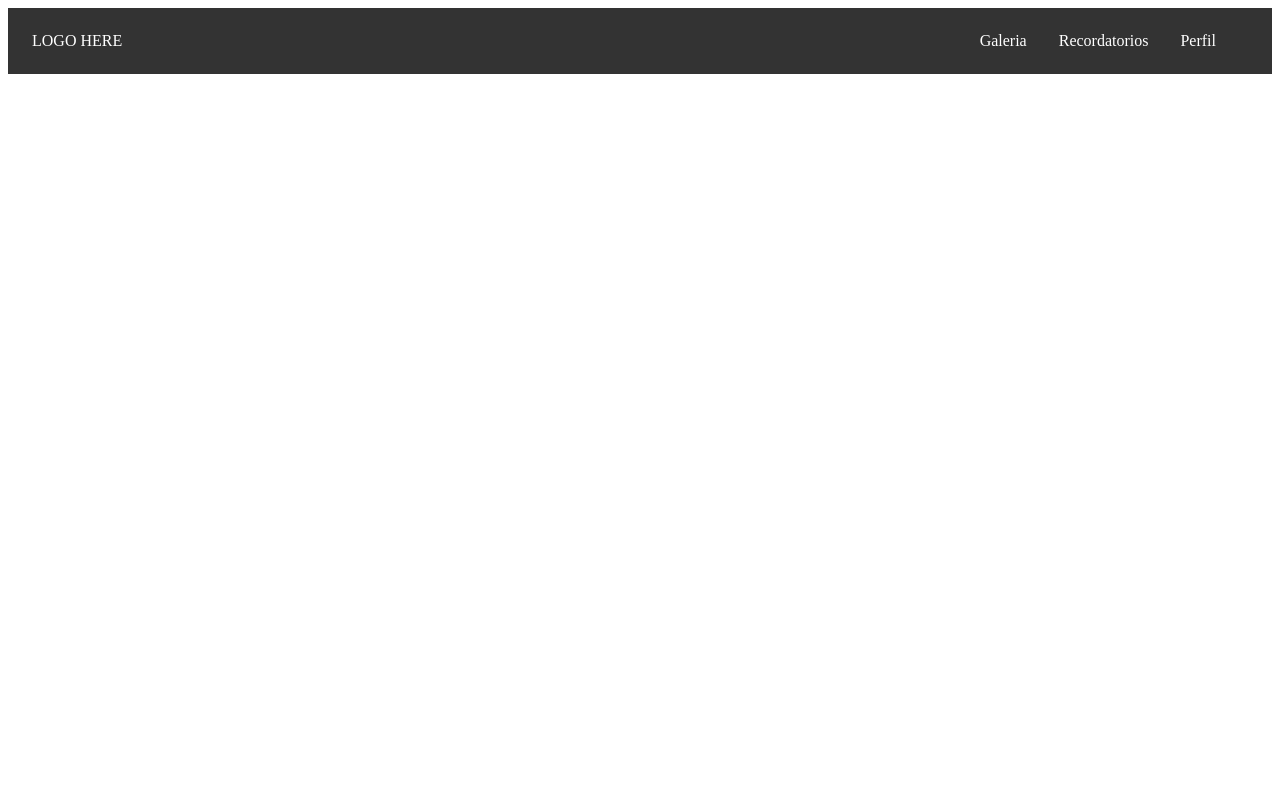
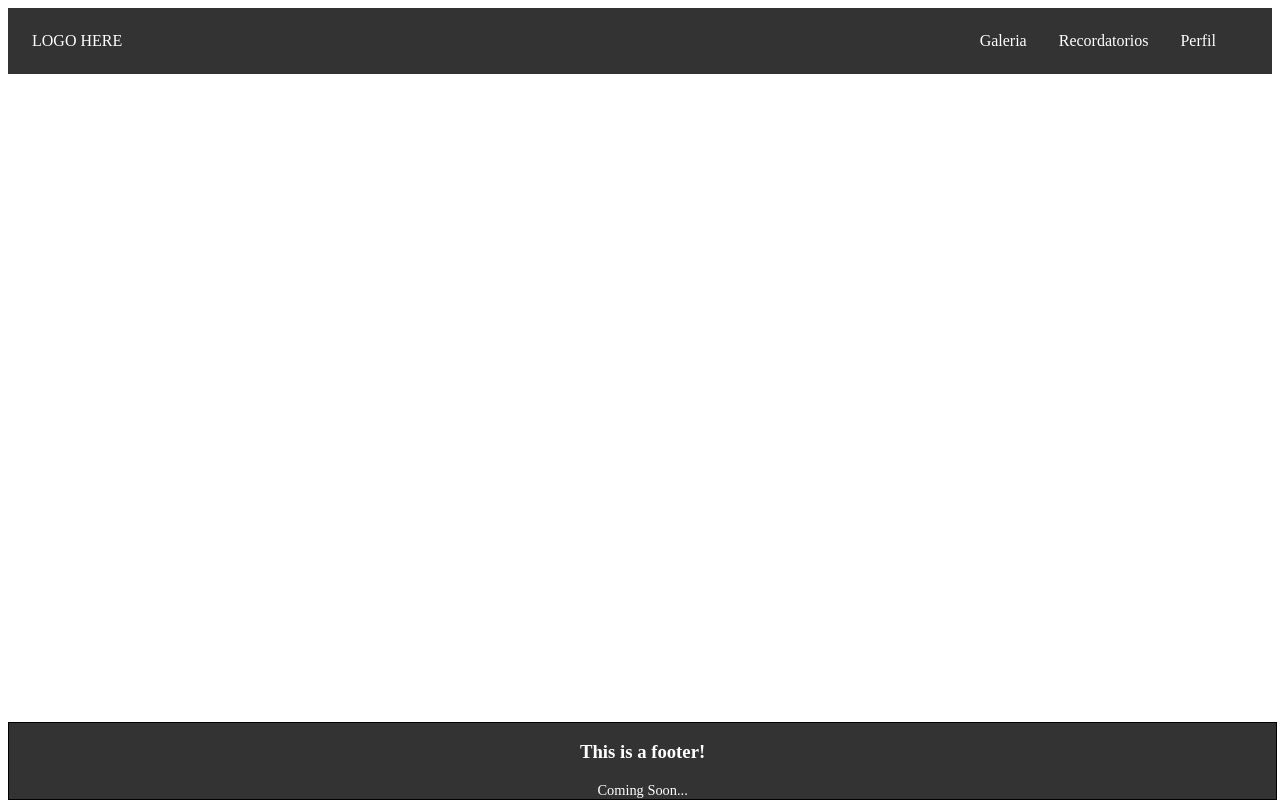
Before and after one commit to No-Country/c15-55-ft-php, a React (Vite) app: page / in a window 1280 px wide. Built offline with nearby package versions, Linux system fonts and the light colour scheme.

Commit message:
footer agregado

```diff
--- /dev/null
+++ b/src/components/footer/Footer.css
@@ -0,0 +1,9 @@
+.footer {
+    border: 1px solid black;
+    background-color: #333;
+    color: #fff;
+    text-align: center;
+    position: fixed;
+    bottom: 0;
+    width: 99%;
+}
--- /dev/null
+++ b/src/components/footer/Footer.jsx
@@ -0,0 +1,13 @@
+import React from 'react';
+import "../footer/Footer.css";
+
+function Footer() {
+  return (
+    <div className='footer'>
+        <h3>This is a footer!</h3>
+        <p>Coming Soon...</p>
+    </div>
+  )
+}
+
+export default Footer
--- a/src/containers/Root/Root.jsx
+++ b/src/containers/Root/Root.jsx
@@ -1,6 +1,7 @@
 import React from 'react';
 import Header from '../../components/header/Header';
 import { Outlet } from 'react-router-dom';
+import Footer from '../../components/footer/Footer';
 
 function Root() {
   return (
@@ -9,6 +10,7 @@ function Root() {
             <main>
                 <Outlet />
             </main>
+        <Footer />
     </>
   )
 }
```
